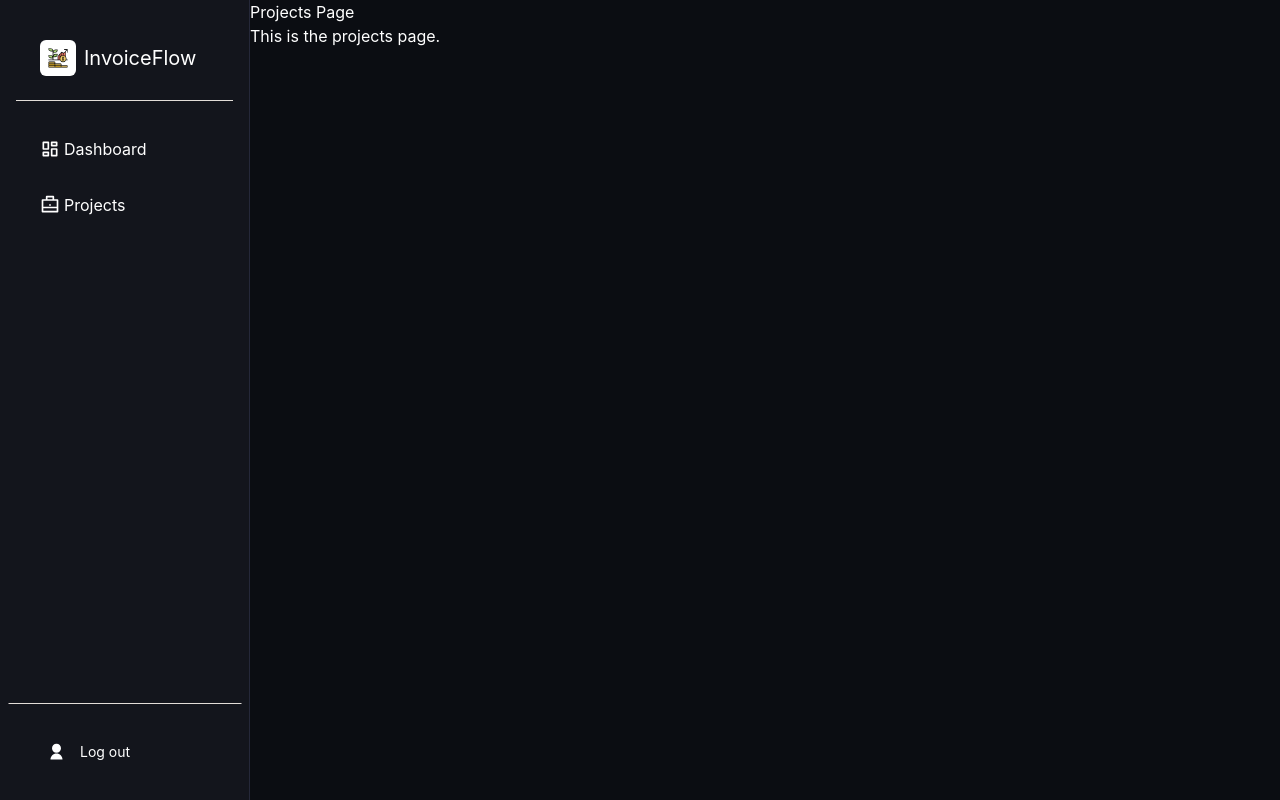
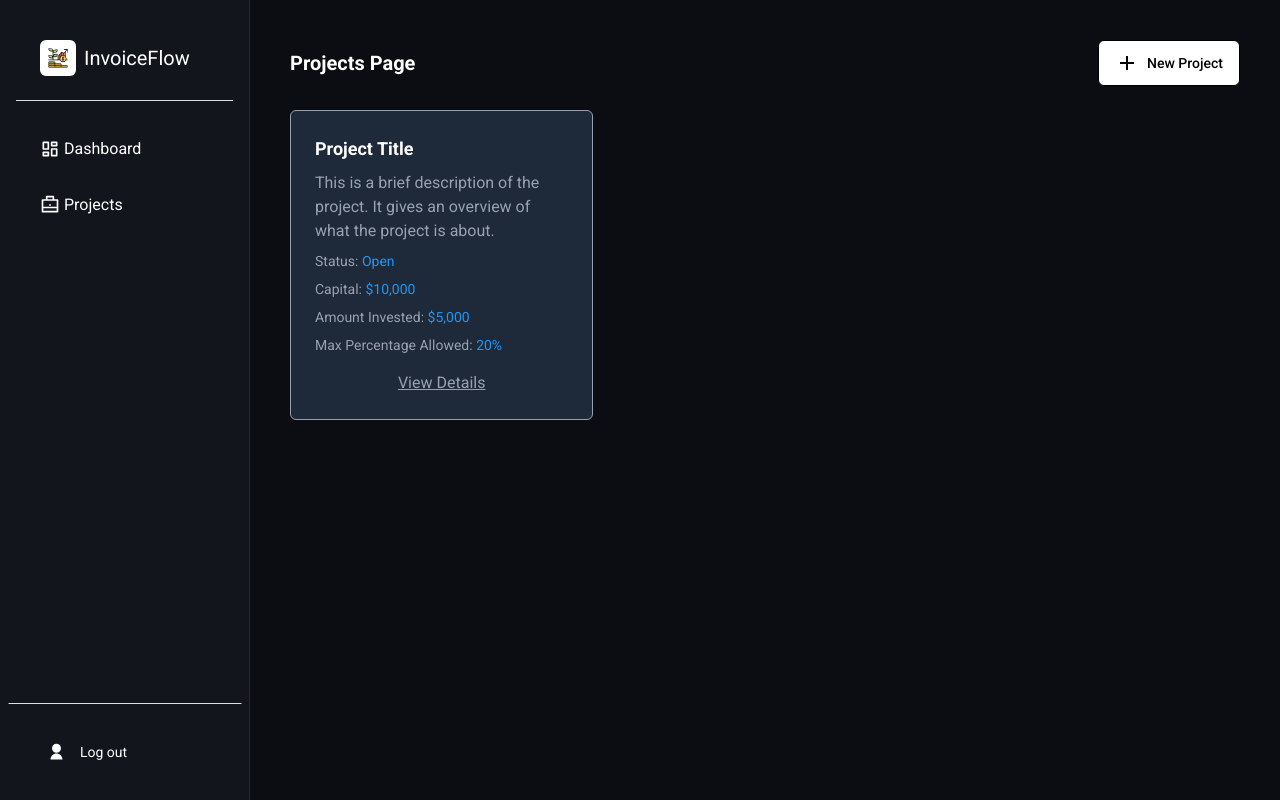
Before and after one commit to ayoub-jabiri/crowd-funder-front, a React (Vite) app in the folder front-end/: page /projects in a window 1280 px wide. Built offline with nearby package versions, Linux system fonts and the light colour scheme; sample sign-in values are in the browser's storage.

Commit message:
Finished the project card UI

```diff
--- a/front-end/src/components/Layout/AppLayout.jsx
+++ b/front-end/src/components/Layout/AppLayout.jsx
@@ -15,7 +15,7 @@ export default function AppLayout({ children }) {
     return (
         <div className="flex">
             <SideBar />
-            <main className="text-white">{children}</main>
+            <main className="text-white p-10 flex-1">{children}</main>
         </div>
     );
 }
--- /dev/null
+++ b/front-end/src/components/Layout/projects/ProjectCard.jsx
@@ -0,0 +1,32 @@
+import { Link } from "react-router";
+
+export default function ProjectCard() {
+    return (
+        <div className="col-span-4 bg-gray-800 border border-gray-400 rounded-md p-6 hover:translate-y-[-10px] main-transition">
+            <h2 className="text-lg font-bold mb-2">Project Title</h2>
+            <p className="text-gray-400 mb-2">
+                This is a brief description of the project. It gives an overview
+                of what the project is about.
+            </p>
+            <p className="text-sm text-gray-400 mb-2">
+                Status: <span className="text-[#2196F3]">Open</span>
+            </p>
+            <p className="text-sm text-gray-400 mb-2">
+                Capital: <span className="text-[#2196F3]">$10,000</span>
+            </p>
+            <p className="text-sm text-gray-400 mb-2">
+                Amount Invested: <span className="text-[#2196F3]">$5,000</span>
+            </p>
+            <p className="text-sm text-gray-400 mb-2">
+                Max Percentage Allowed:{" "}
+                <span className="text-[#2196F3]">20%</span>
+            </p>
+            <Link
+                to="/projects/1"
+                className="block text-gray-400 hover:text-white text-center underline mt-4 main-transition"
+            >
+                View Details
+            </Link>
+        </div>
+    );
+}
--- a/front-end/src/index.css
+++ b/front-end/src/index.css
@@ -1,7 +1,9 @@
+@import url("https://fonts.googleapis.com/css2?family=Roboto:ital,wght@0,100..900;1,100..900&display=swap");
 @import "tailwindcss";
 
 body {
     background-color: #0b0d12;
+    font-family: "Roboto", sans-serif;
 }
 
 .container {
--- a/front-end/src/pages/ProjectsPage.jsx
+++ b/front-end/src/pages/ProjectsPage.jsx
@@ -1,8 +1,22 @@
+import { RiAddLine } from "@remixicon/react";
+import ProjectCard from "../components/Layout/projects/ProjectCard";
+
 export default function ProjectsPage() {
     return (
         <div>
-            <h1>Projects Page</h1>
-            <p>This is the projects page.</p>
+            <div className="flex justify-between items-center mb-6">
+                <h1 className="text-xl font-bold">Projects Page</h1>
+                <button
+                    type="button"
+                    class="bg-white text-black border border-black font-medium leading-5 rounded-md text-sm px-4 py-2.5 flex items-center gap-2 cursor-pointer"
+                >
+                    <RiAddLine />
+                    <span>New Project</span>
+                </button>
+            </div>
+            <div className="grid grid-cols-12 gap-5">
+                <ProjectCard />
+            </div>
         </div>
     );
 }
```
